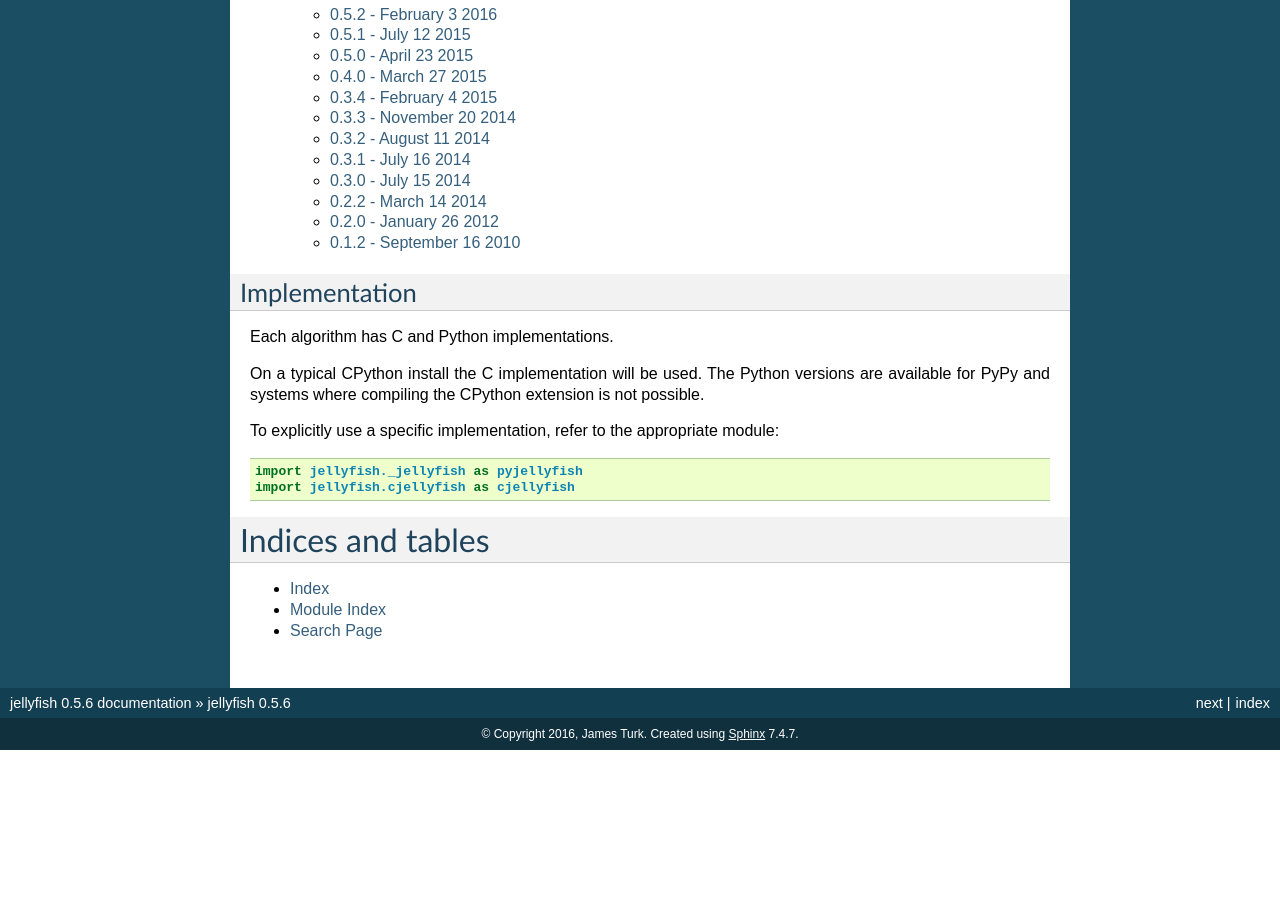
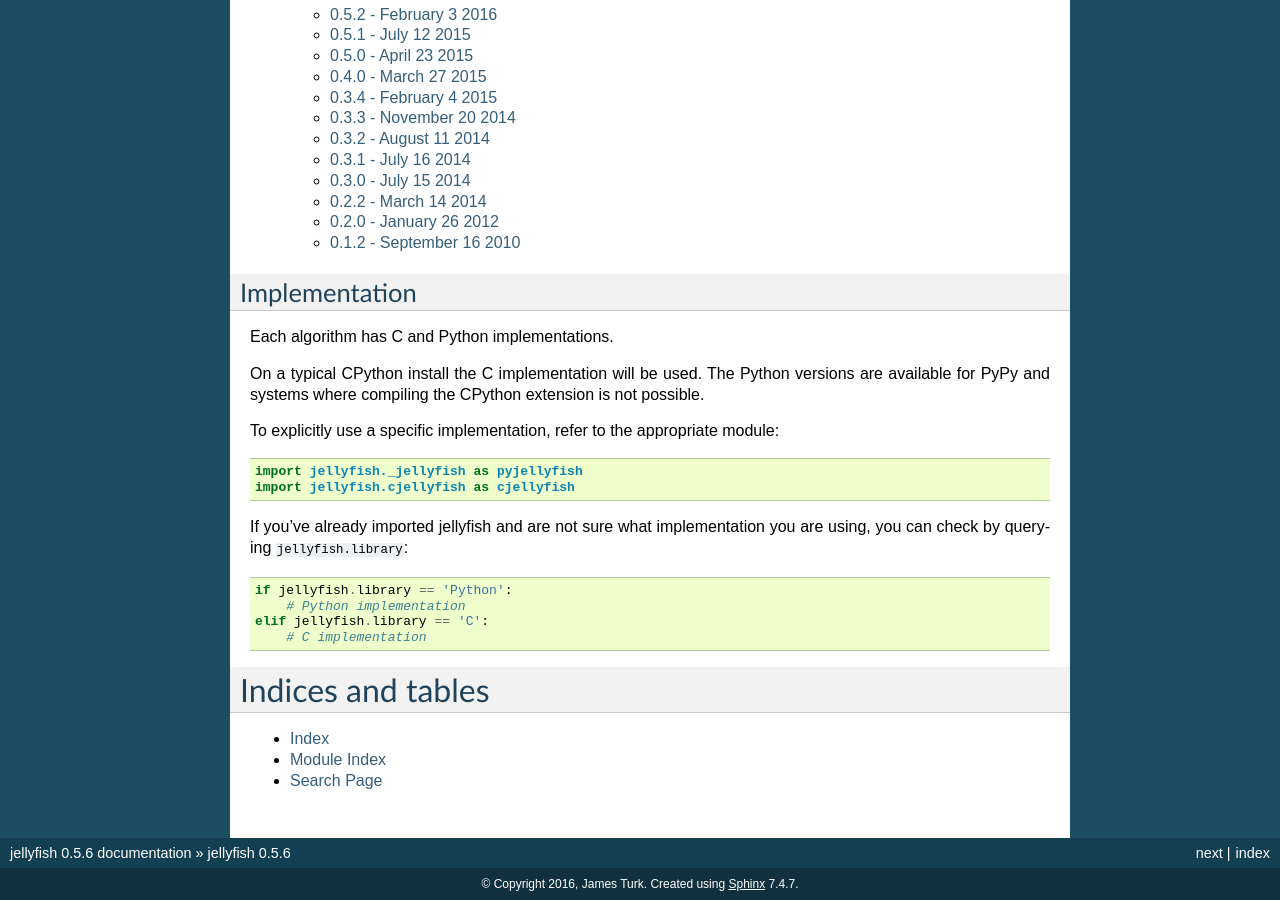
Before and after one commit to jamesturk/jellyfish, a Sphinx documentation site: the page built from docs/index.rst, in a window 1280 px wide and 900 px high, scrolled down 864 px. Built offline with Sphinx 7.4.7, drawn with Linux system fonts in a browser that asks for light colours; before the commit the page ends 1614 px from its top, so only the background shows below that.

Commit message:
show how to query implementation

```diff
--- a/docs/index.rst
+++ b/docs/index.rst
@@ -30,6 +30,14 @@ To explicitly use a specific implementation, refer to the appropriate module::
   import jellyfish._jellyfish as pyjellyfish
   import jellyfish.cjellyfish as cjellyfish
 
+If you've already imported jellyfish and are not sure what implementation you
+are using, you can check by querying ``jellyfish.library``::
+
+  if jellyfish.library == 'Python':
+      # Python implementation
+  elif jellyfish.library == 'C':
+      # C implementation
+
 
 Indices and tables
 ==================
```
